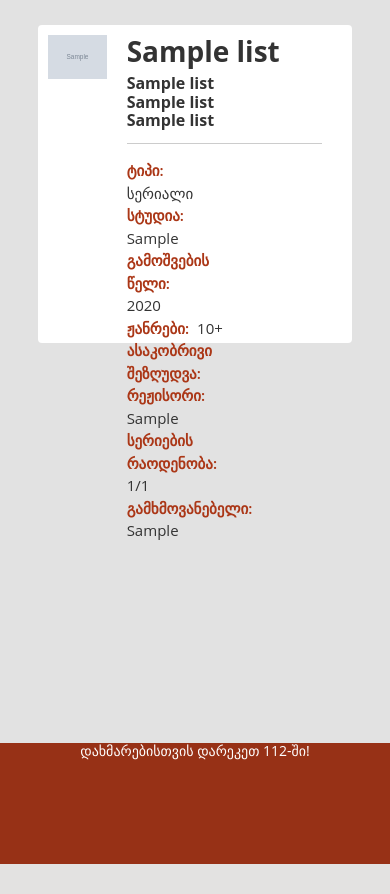
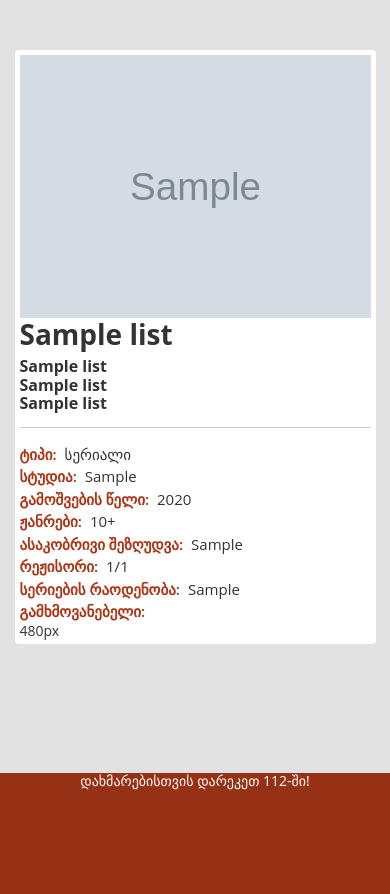
Before and after one commit to gimais/animilia, a Django app: a page that uses templates/base.html in a window 390 px wide. Shown: the part 72-966 px from the top of the page. Before the commit the page ends 936 px from the top, so only its background shows below. Run offline with Django 3.2, Linux system fonts and the light colour scheme; tables that the repository leaves empty hold one stand-in row (values such as "Sample post"); grey boxes marked "Sample" are stand-in pictures.

Commit message:
front-end some fixes

```diff
--- a/static/css/main.css
+++ b/static/css/main.css
@@ -404,11 +404,11 @@
 }
 
 section{
-    max-width: 1200px;
-    margin: 0 auto;
-    position: relative;
-    padding: 0 5px;
-
+    /*max-width: 1200px;*/
+    /*margin: 0 auto;*/
+    /*position: relative;*/
+    /*padding: 0 5px;*/
+    margin-top: 50px;
     min-height: 100%;
     margin-bottom: -121px;
 }
@@ -451,7 +451,11 @@
 }
 
 .container{
-    margin: 50px auto;
+    /*margin: 50px auto;*/
+    max-width: 1200px;
+    margin: 0 auto;
+    position: relative;
+    padding: 0 5px;
 }
 
 .signup-content {
@@ -696,6 +700,7 @@
 
 section:after, footer {
     height: 121px;
+    clear: both;
 }
 
 
@@ -751,18 +756,23 @@
 
 .item-page{
     width: 85%;
-    height: 318px;
     margin: auto;
     background: white;
     padding: 10px;
     border-radius: 4px;
 }
 
+
 .item-page img{
+    width: 20%;
     float: left;
-    display: inline-block;
-    width: 20%;
 }
+
+.item-page-img img{
+    width: 100%;
+    height: 100%;
+}
+
 
 .item-page-info{
     padding: 0 20px;
@@ -779,11 +789,8 @@
     margin-bottom: 7px;
 }
 
-dl{
-    width: 50%;
-}
 
-dt {
+.item-page-row dt {
     float: left;
     clear: left;
     margin-right: 8px;
@@ -793,19 +800,19 @@
     font-size: 15px;
 }
 
-dd{
+.item-page-row dd{
     line-height: 1.5em;
     font-size: 15px;
 }
-dd > li{
+.item-page-row dd > li{
     display: inline-block;
 }
 
-dd > li::after{
+.item-page-row dd > li::after{
     content: ',';
 }
 
-dd > li:last-child:after{
+.item-page-row dd > li:last-child:after{
     content: '';
 }
 
@@ -822,6 +829,10 @@
         clear: both;
     }
 
+    .clearfix:after {
+        content: "1260px";
+    }
+
     .top-nav{
         margin: 0 25px 0 0;
     }
@@ -834,9 +845,9 @@
 
 @media (max-width: 1185px) {
 
-    /*.logo{*/
-    /*    display: none;*/
-    /*}*/
+    .clearfix:after {
+        content: "1185px";
+    }
 
     .items-list:after {
         content: "1185px";
@@ -845,7 +856,6 @@
     }
 
     .item {
-        /*width: 100%;*/
         margin-left: auto;
         margin-top: 5px;
     }
@@ -853,10 +863,9 @@
 
 @media (max-width: 1024px) {
 
-    /*.logo{*/
-    /*    display: none;*/
-    /*}*/
-
+    .clearfix:after {
+        content: "1024px";
+    }
 
     .items-list:after {
       content: "1024px";
@@ -864,16 +873,20 @@
       clear: both;
     }
 
-    /*.top-background{*/
-    /*    height: 0;*/
-    /*}*/
+    .item-page-info {
+        width: 75%;
+    }
+
+    .item-page img {
+        width: 25%;
+    }
+
 }
 
 @media (max-width: 900px) {
 
-
-    .top-nav li a {
-        padding: 16px 21px;
+    .clearfix:after {
+        content: "900px";
     }
 
     .items-list:after {
@@ -881,15 +894,29 @@
       display: table;
       clear: both;
     }
-    .container {
-        margin: 20px 0;
-        padding: 5px;
+
+    .top-nav li a {
+        padding: 16px 21px;
     }
+
+
     .items-list {
         padding: 0;
     }
     .item {
         width: 100%;
+    }
+
+    /*.item-page-info {*/
+    /*    width: 70%;*/
+    /*}*/
+
+    /*.item-page img {*/
+    /*    width: 30%;*/
+    /*}*/
+
+    .item-page {
+        width: 95%;
     }
 }
 
@@ -937,6 +964,10 @@
         display: block;
     }
 
+    .clearfix:after {
+        content: "768px";
+    }
+
     .items-list:after {
         content: "768px";
         display: table;
@@ -960,17 +991,71 @@
         width: 100%;
     }
 
+    .item-page-info {
+        width: 68%;
+    }
+
+    .item-page img {
+        width: 32%;
+    }
+
+}
+
+@media screen and (max-width: 515px) {
+
+    .clearfix:after {
+        content: "515px";
+    }
+
+    .item-page img {
+        float: right;
+        width: 40%;
+    }
+
+    .item-page-info {
+        width: 60%;
+        padding: 0;
+    }
+
+    /*.item-page h1{*/
+    /*    margin-bottom: 50px;*/
+    /*}*/
+
+    /*.item-page h4{*/
+    /*    margin-bottom: 15px;*/
+    /*}*/
+
+    /*.item-page hr{*/
+    /*    margin-top: 50px;*/
+    /*}*/
+
+    .item-page{
+        padding: 5px;
+    }
+
 }
 
 @media screen and (max-width: 480px) {
-    .signup-content {
-    padding: 50px 25px;
+
+    .clearfix:after {
+        content: "480px";
     }
 
     .items-list:after {
       content: "480px";
       display: table;
       clear: both;
+    }
+    .item-page img {
+        width: 100%;
+    }
+
+    .item-page-info {
+        width: 100%;
+    }
+
+    .signup-content {
+        padding: 50px 25px;
     }
 }
 
--- a/templates/anime/page.html
+++ b/templates/anime/page.html
@@ -3,8 +3,8 @@
 
 {% block content %}
     <div class="container">
-        <div class="item-page">
-            <img src="/media/{{ anime.poster }}"  alt="სურათი არ არის">
+        <div class="item-page clearfix">
+                <img src="/media/{{ anime.poster }}"  alt="სურათი არ არის">
             <div class="item-page-info">
                 <div class="item-page-head">
                 <h1>{{ anime.name }}</h1>
--- a/templates/base.html
+++ b/templates/base.html
@@ -75,7 +75,7 @@
         {% block content %}
         {% endblock %}
     </section>
-    <div class="push"></div>
+{#    <div class="push"></div>#}
     <footer>
                 დახმარებისთვის დარეკეთ 112-ში!
     </footer>
--- a/templates/home.html
+++ b/templates/home.html
@@ -4,9 +4,9 @@
 {% block content %}
     <div class="container clearfix">
 {#        <div class="content">#}
-    {#        <ul class="tabs">#}
-    {#            <li class="active">ახალი დამატებულები</li>#}
-    {#        </ul>#}
+{#            <ul class="tabs">#}
+{#                <li class="active">ახალი დამატებულები</li>#}
+{#            </ul>#}
             <div class="items-list">
     {#            {% csrf_token %}#}
                 {% for anime,categories in animes_list.items %}
```
Lines whose indentation alone changed are shown as unchanged.
